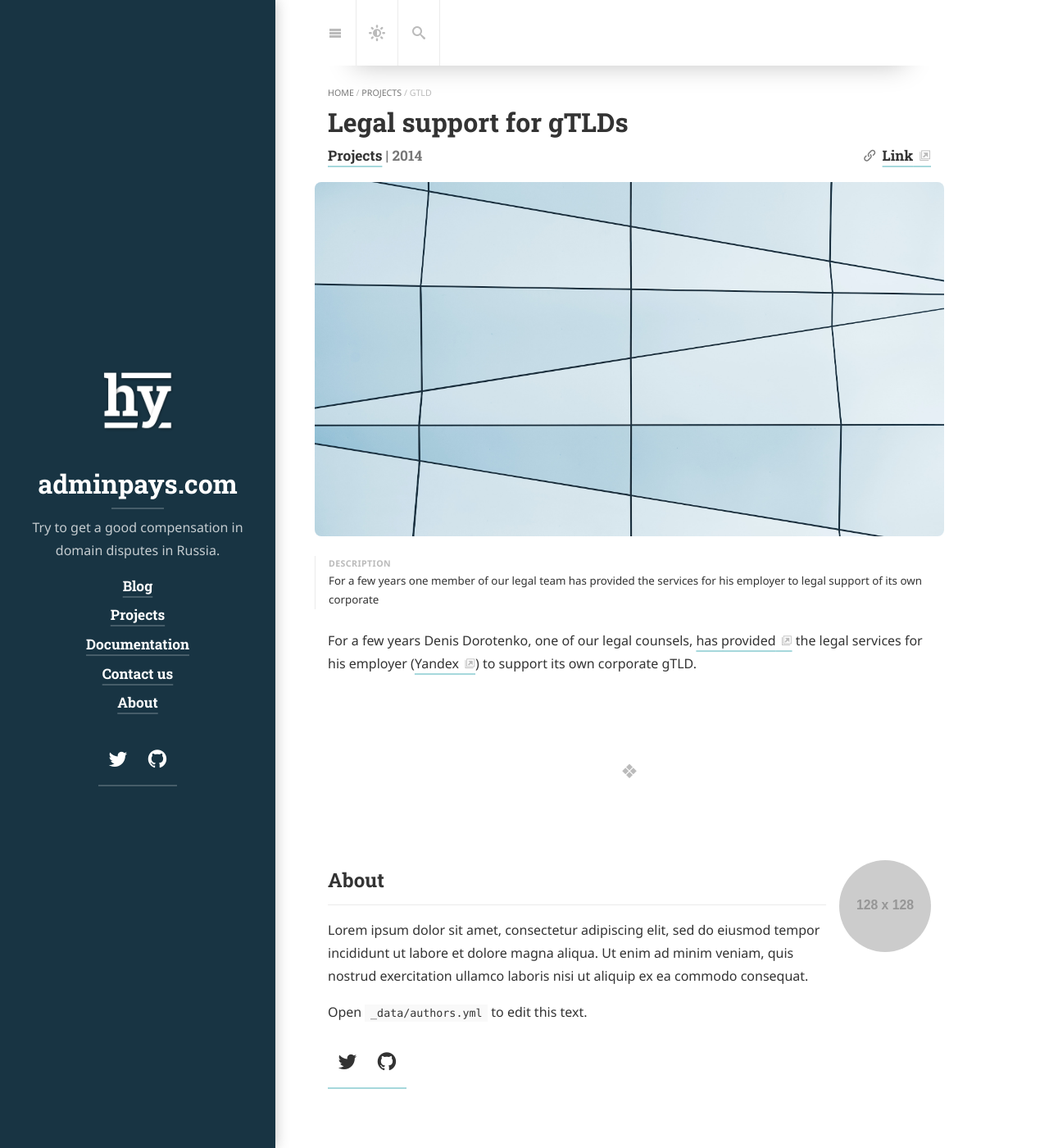
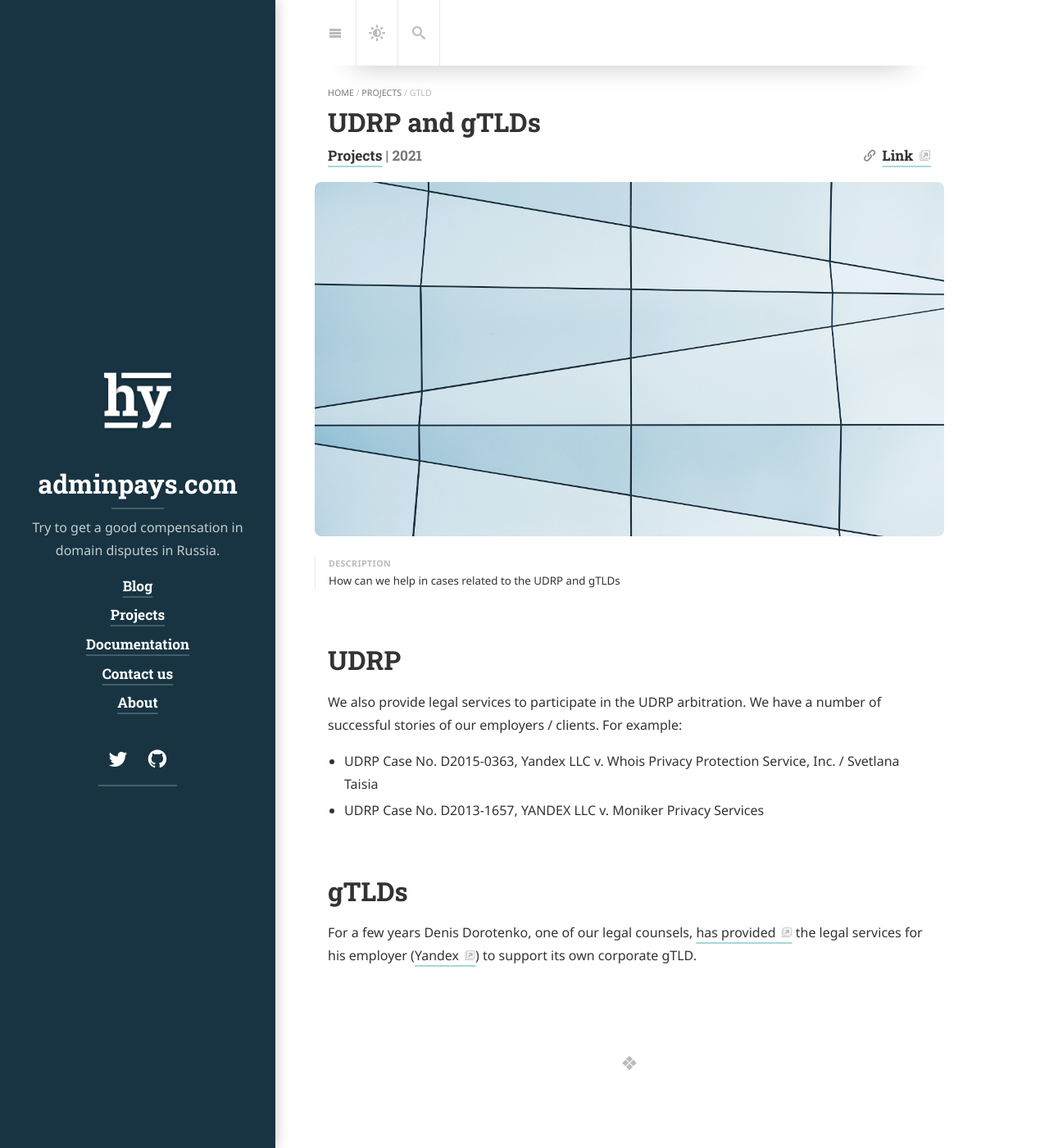
Before and after one commit to xCounsel/adminpays, a Jekyll site: the page built from _projects/gtld.md, in a window 1280 px wide and 1400 px high. Shown: the whole window at 82% size. Built offline with Jekyll 4.4.1, drawn with Linux system fonts in a browser that asks for light colours; cached includes are drawn as plain includes; nearby versions of some CDN libraries; some web fonts are replaced; library files that are not in the unit come from our copies; some of the changed text lies outside the part shown.

Commit message:
Update gtld.md

```diff
--- a/_projects/gtld.md
+++ b/_projects/gtld.md
@@ -1,10 +1,10 @@
 ---
 layout: project
-title: 'Legal support for gTLDs'
-caption: Legal support for gTLDs.
+title: 'UDRP and gTLDs'
+caption: Legal support for UDRP cases and gTLDs.
 description: >
-   For a few years one member of our legal team has provided the services for his employer to legal support of its own corporate
-date: 1 August 2014
+   How can we help in cases related to the UDRP and gTLDs
+date: 1 August 2021
 image:
   path: /assets/img/projects/gtld.jpg
   srcset:
@@ -21,4 +21,12 @@ theme_color: '#193747'
 sitemap: false
 ---
 
+# UDRP
+
+We also provide legal services to participate in the UDRP arbitration. We have a number of successful stories of our employers / clients. For example:
+* UDRP Case No. D2015-0363,  Yandex LLC v. Whois Privacy Protection Service, Inc. / Svetlana Taisia
+* UDRP Case No. D2013-1657,  YANDEX LLC v. Moniker Privacy Services
+
+# gTLDs
+
 For a few years Denis Dorotenko, one of our legal counsels, [has provided](https://itp.cdn.icann.org/en/files/registry-agreements/yandex/yandex-contacts-16jul14-en.pdf) the legal services for his employer ([Yandex](https://yandex.com/company)) to support its own corporate gTLD.
```
